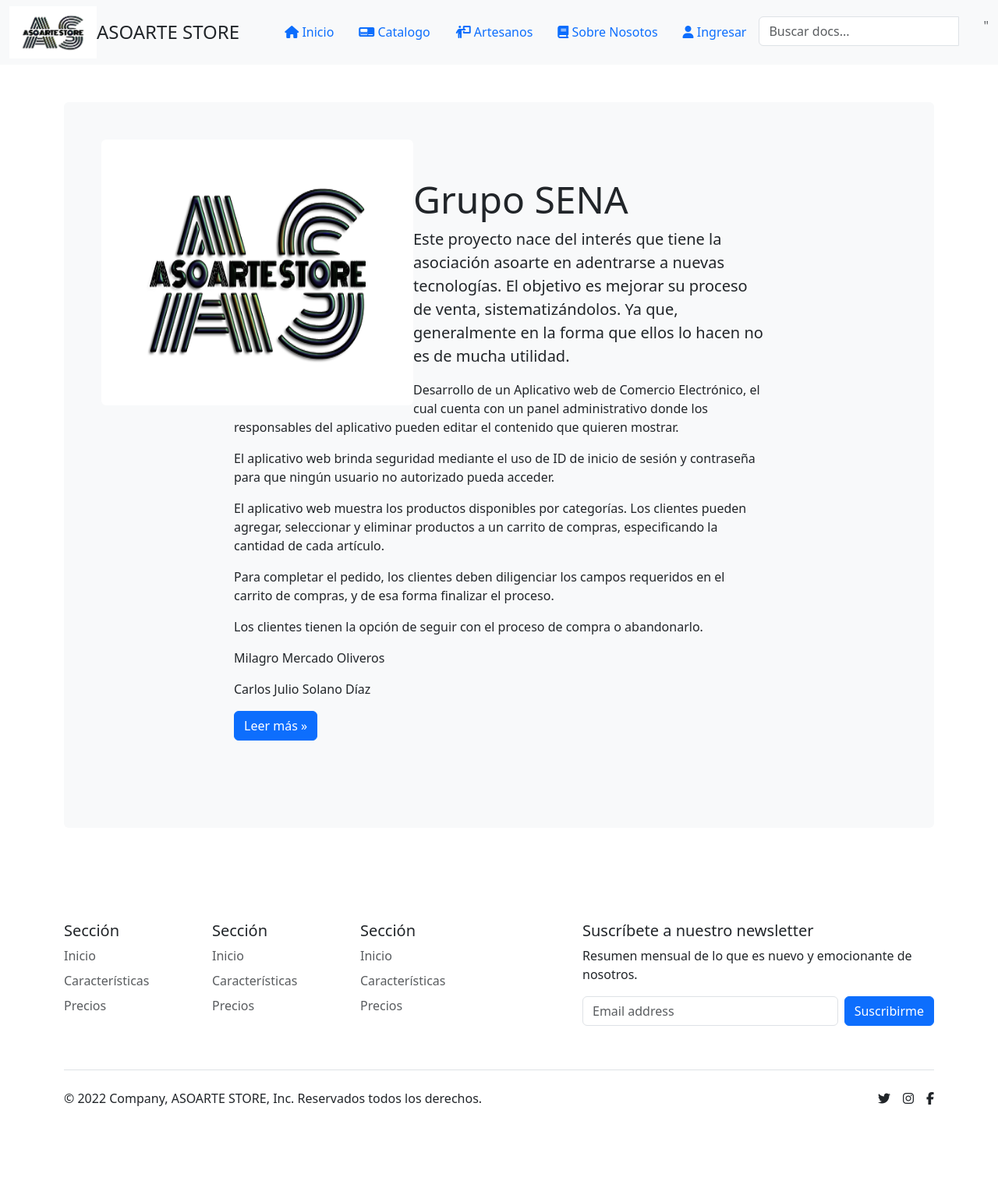
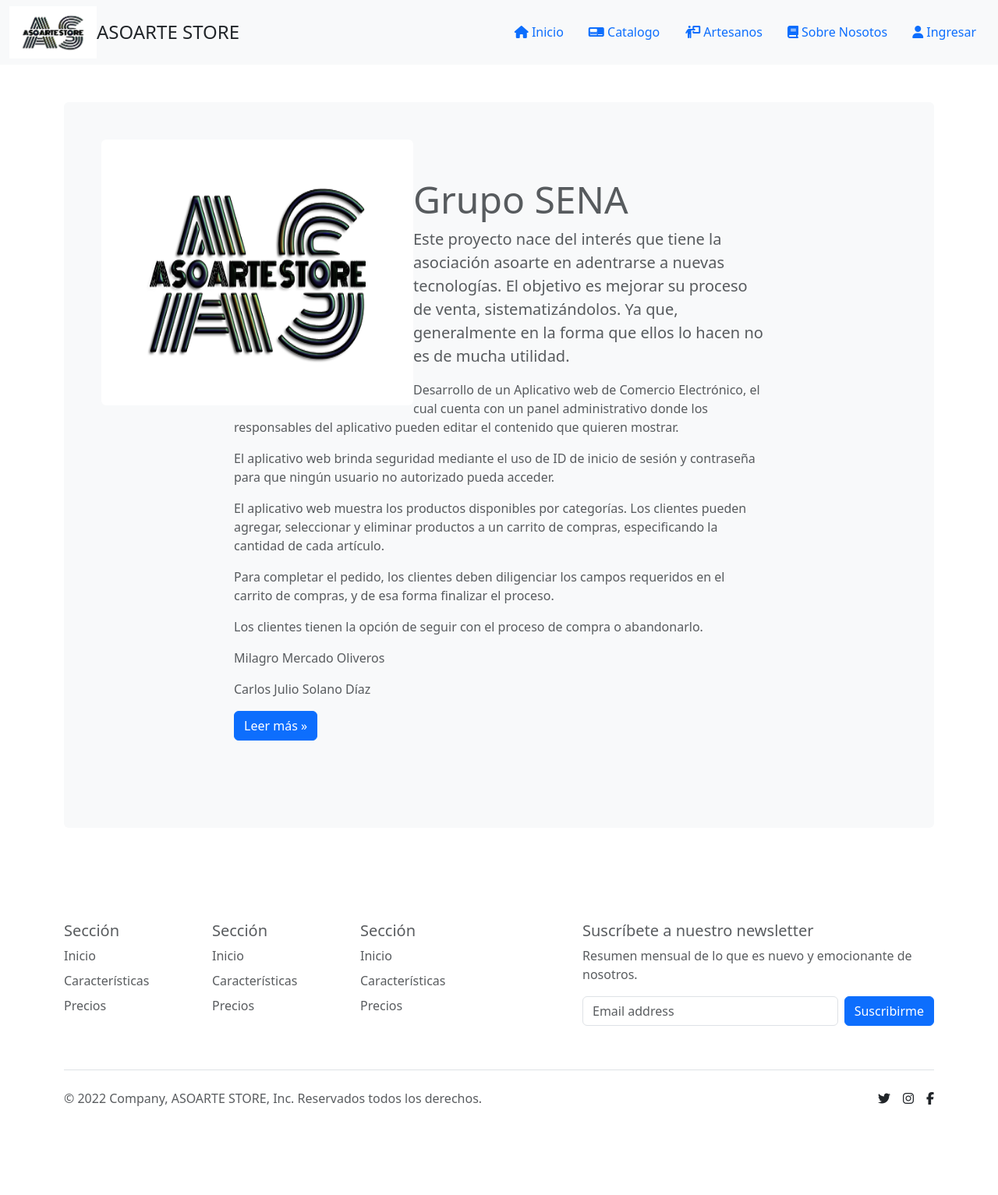
Before and after one commit to SandraManuelNelson/base, a Django app: page /somos/ in a window 1280 px wide. Shown: the whole page at 78% size. Run offline with Django 3.2, Linux system fonts and the light colour scheme; some libraries are stand-ins or nearby versions.

Commit message:
extraer archivo

```diff
--- a/productos/admin.py
+++ b/productos/admin.py
@@ -1,7 +1,8 @@
 from django.contrib import admin
+from import_export.admin import ExportActionMixin
 from productos.models import Producto, Devolucion
 
-class AdminProducto(admin.ModelAdmin):
+class AdminProducto(ExportActionMixin, admin.ModelAdmin):
     list_display = ["nombre"]
     search_fields = ["nombre"]
     class Meta:
--- a/templates/partials/body.html
+++ b/templates/partials/body.html
@@ -7,12 +7,11 @@
 <!--[if lt IE 7]>      <html class="no-js lt-ie9 lt-ie8 lt-ie7"> <![endif]-->
 <!--[if IE 7]>         <html class="no-js lt-ie9 lt-ie8"> <![endif]-->
 <!--[if IE 8]>         <html class="no-js lt-ie9"> <![endif]-->
-<!--[if gt IE 8]>      <html class="no-js"> <!--<![endif]-->
 <html>
     <head>
         <title>ASOARTE STORE</title>
     </head>
-    <body class"text-muted">
+    <body class="text-muted">
       <nav class=" text-muted navbar navbar-expand-lg navbar-light bg-light">
         <div class="container-fluid">
               <a href="/" class="d-flex align-items-center mb-3 mb-md-0 me-md-auto text-dark text-decoration-none">
@@ -29,13 +28,6 @@
                   {% else %}
                   <li class="nav-item"><a href="{% url 'login' %}" class="nav-link"><i class="fa-solid fa-user"></i> Ingresar</a>
                 {% endif %}
-                 <li>
-                  <div class="input-group">
-                    <input type="search" class="form-control ds-input" id="search-input" placeholder="Buscar docs..." aria-label="Buscar docs para...
-                    <li class="nav-item"><a href="{% url 'Somos' %}" class="nav-link"></a>"
-                    </button>
-                  </div>
-                </li>
                 </ul>
               </div>
             </nav>
--- a/templates/partials/somos.html
+++ b/templates/partials/somos.html
@@ -22,7 +22,7 @@
         <p>Milagro Mercado Oliveros</p>
           <p>Carlos Julio Solano Díaz</p>
         <p>
-          <a class="btn btn-primary" href="/docs/5.2/components/navbar/#offcanvas" role="button">Leer más »</a>
+          <a class="btn btn-primary" href="#" role="button">Leer más »</a>
         </p>
     </div>
     </div>
```
Also changed, not shown: templates/productos/tienda.html (+24 -0 lines), db.sqlite3.
